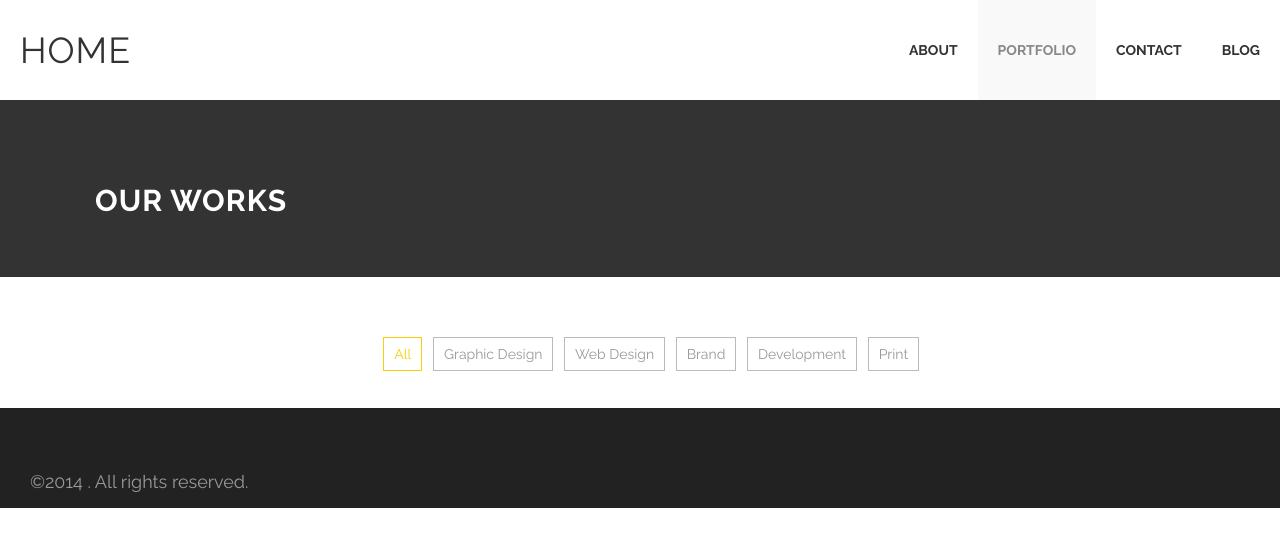
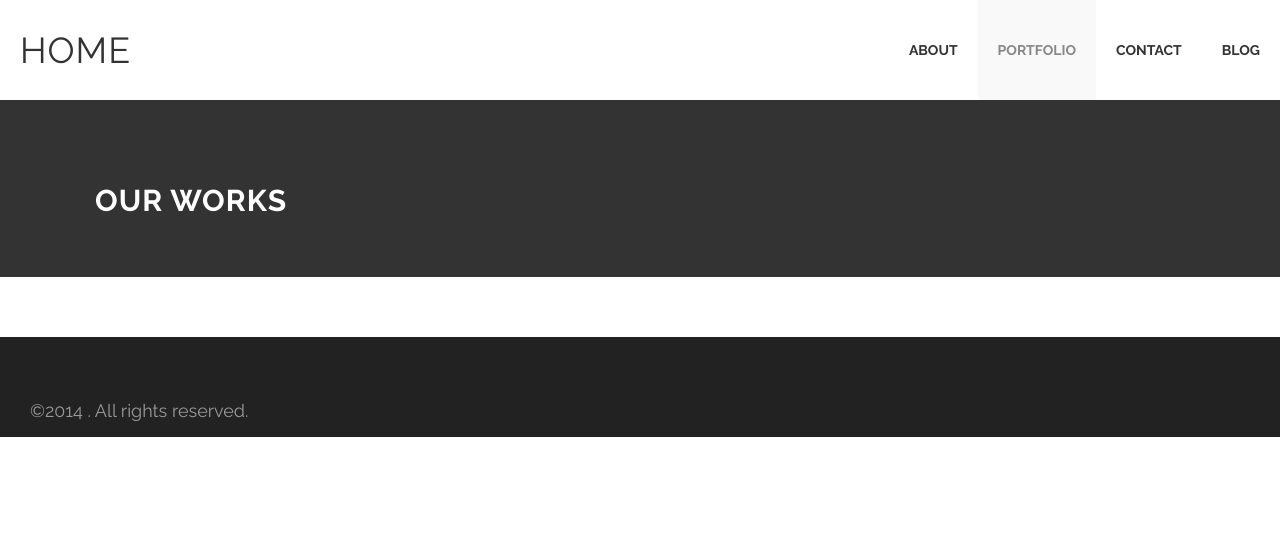
Before and after one commit to alexvijo/efferifick.github.io, a Jekyll site: the page built from portfolio.html, in a window 1280 px wide. Shown: the top 547 px of the page. Built offline with Jekyll 4.4.1, drawn with Linux system fonts in a browser that asks for light colours.

Commit message:
deletes portfolio navigation

```diff
--- a/portfolio.html
+++ b/portfolio.html
@@ -15,28 +15,6 @@ works:
 <div class='two spacing'></div>
 <div class='spacing'></div>
 <div class='mod modMasonryGallery'>
-  <div class='gallery-nav'>
-    <ul>
-      <li class='current'>
-        <a data-cat='all' href='#'>All</a>
-      </li>
-      <li>
-        <a data-cat='graphic-design' href='#'>Graphic Design</a>
-      </li>
-      <li>
-        <a data-cat='web-design' href='#'>Web Design</a>
-      </li>
-      <li>
-        <a data-cat='brand' href='#'>Brand</a>
-      </li>
-      <li>
-        <a data-cat='development' href='#'>Development</a>
-      </li>
-      <li>
-        <a data-cat='print' href='#'>Print</a>
-      </li>
-    </ul>
-  </div>
   <ul class='gallery'>
     {% for work in page.works %}
       <li class='{{work.class}}'>
```
